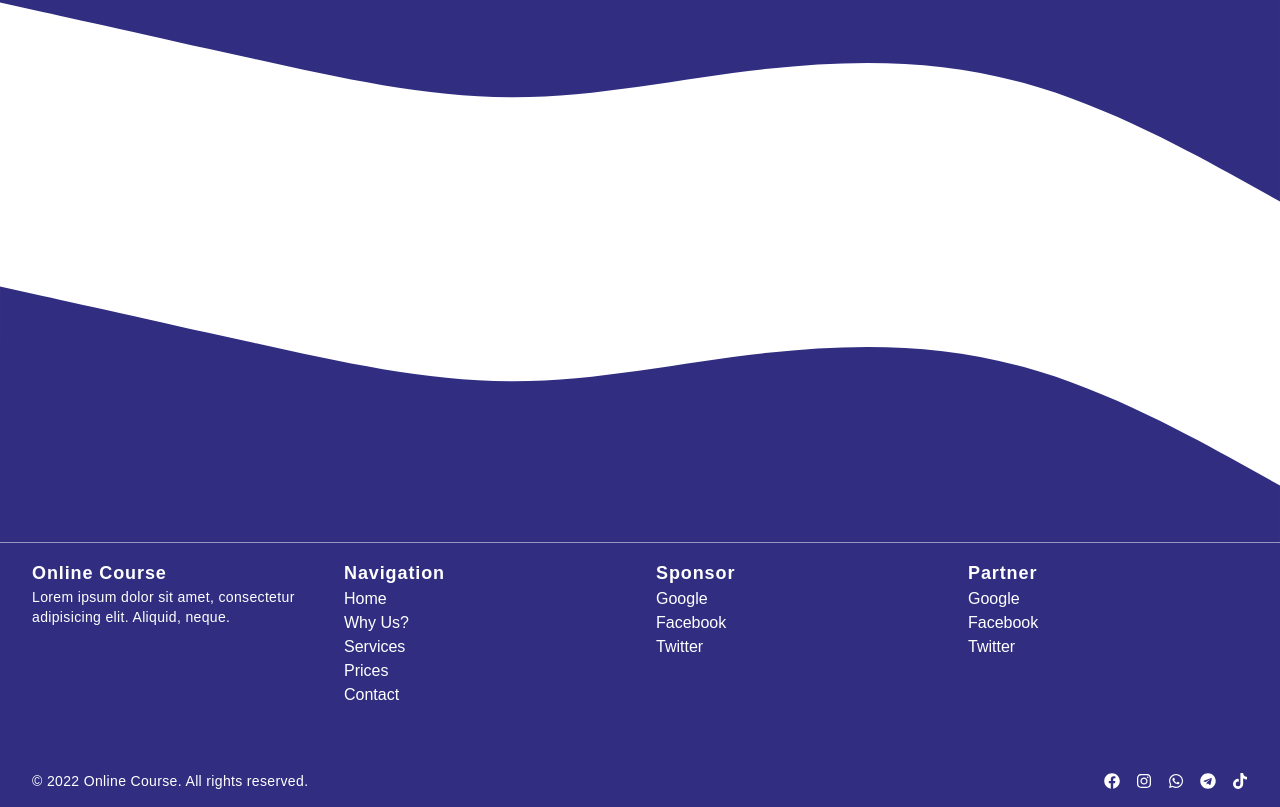
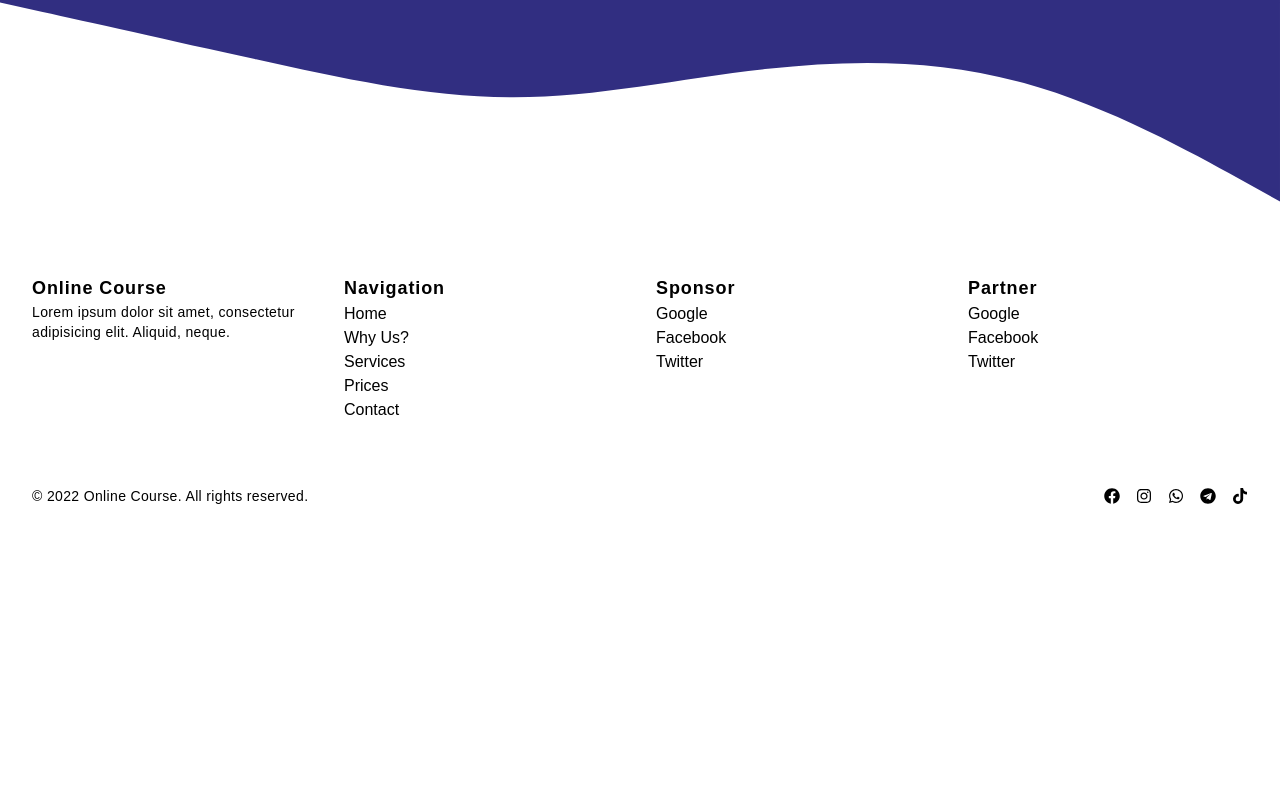
Before and after one commit to theozebua/react-course-app, a React (Create React App) app: page / in a window 1280 px wide. Shown: the part 4345-5152 px from the top of the page. After the commit the page ends 4867 px from the top, so only its background shows below. Built offline with nearby package versions, Linux system fonts and the light colour scheme; no server answers; a web font is replaced by a local one.

Commit message:
Modify Footer component

```diff
--- a/src/components/Footer/index.jsx
+++ b/src/components/Footer/index.jsx
@@ -2,15 +2,7 @@ import { FaFacebook, FaInstagram, FaWhatsapp, FaTelegram, FaTiktok } from 'react
 
 export default function Footer() {
   return (
-    <>
-      <svg xmlns='http://www.w3.org/2000/svg' viewBox='0 0 1440 320'>
-        <path
-          fill='#312e81'
-          fill-opacity='1'
-          d='M0,32L48,42.7C96,53,192,75,288,96C384,117,480,139,576,138.7C672,139,768,117,864,106.7C960,96,1056,96,1152,122.7C1248,149,1344,203,1392,229.3L1440,256L1440,320L1392,320C1344,320,1248,320,1152,320C1056,320,960,320,864,320C768,320,672,320,576,320C480,320,384,320,288,320C192,320,96,320,48,320L0,320Z'
-        ></path>
-      </svg>
-      <footer className='bg-primary text-white'>
+    <footer>
       <div className='container mx-auto p-4 md:px-8'>
         <div className='grid gap-8 md:grid-cols-4'>
           <div>
@@ -78,6 +70,5 @@ export default function Footer() {
         </div>
       </div>
     </footer>
-    </>
   )
 }
```
Lines whose indentation alone changed are shown as unchanged.
